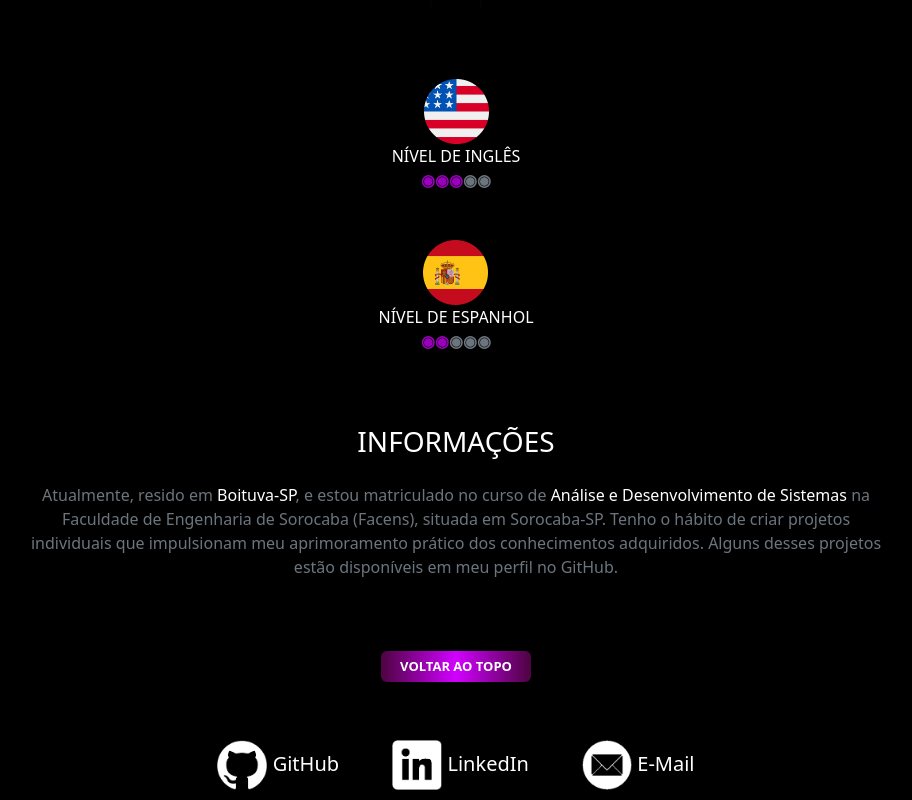
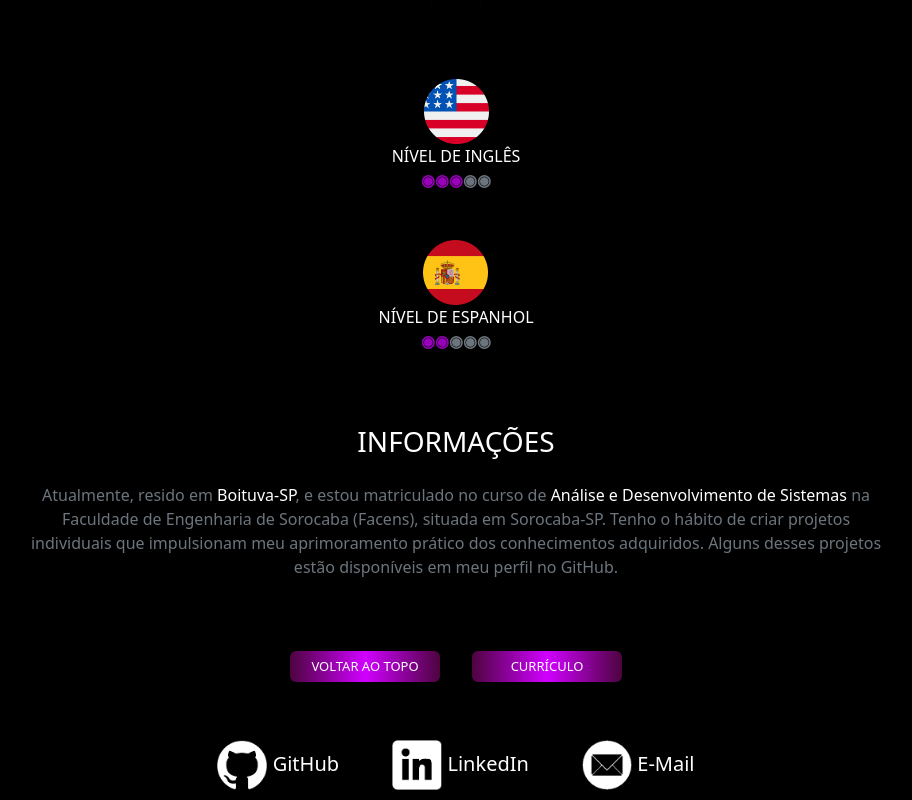
Before and after one commit to Rafael-MJ/rafaelmj.xyz, an Angular app: page /#/main in a window 1280 px wide. Shown: the part 2294-3094 px from the top of the page, without its empty margins (184-1096 px from the left). Built offline with nearby package versions, Linux system fonts and the light colour scheme.

Commit message:
feat: add CV button

```diff
--- a/src/app/components/general/backtop/backtop.component.html
+++ b/src/app/components/general/backtop/backtop.component.html
@@ -1,10 +1,21 @@
-<div class="mx-auto text-center my-5 d-flex">
+<div class="d-flex">
+  <div class="my-5 mx-auto">
     <button
       id="btn-top"
       type="button"
       (click)="scrollToTop()"
-      class="btn btn-secondary mx-auto border-0 fw-bold"
+      class="btn btn-secondary mx-3 border-0"
     >
       VOLTAR AO TOPO
     </button>
+
+    <button
+      id="btn-top"
+      type="button"
+      (click)="scrollToTop()"
+      class="btn btn-secondary mx-3 border-0"
+    >
+      CURRÍCULO
+    </button>
   </div>
+</div>
```
